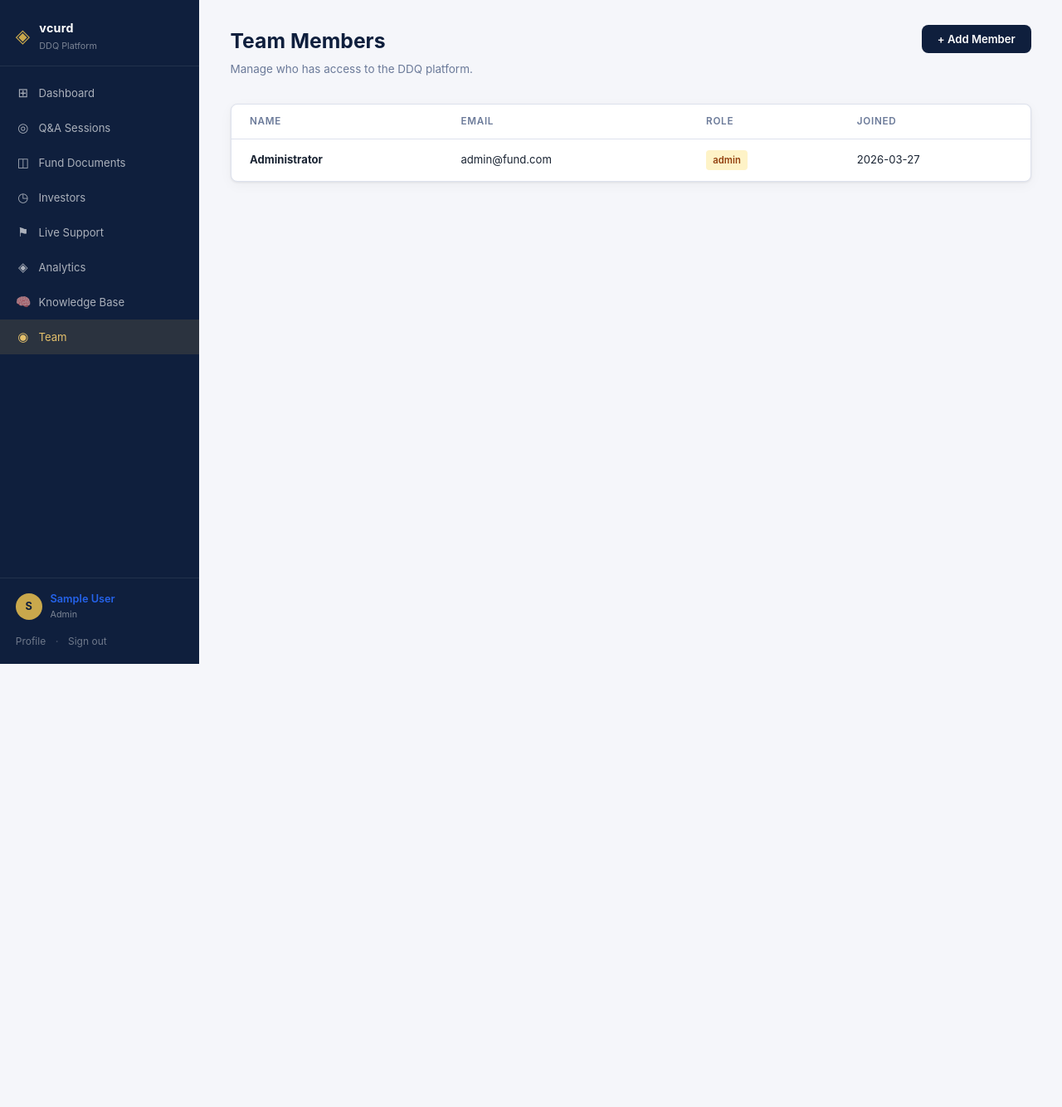
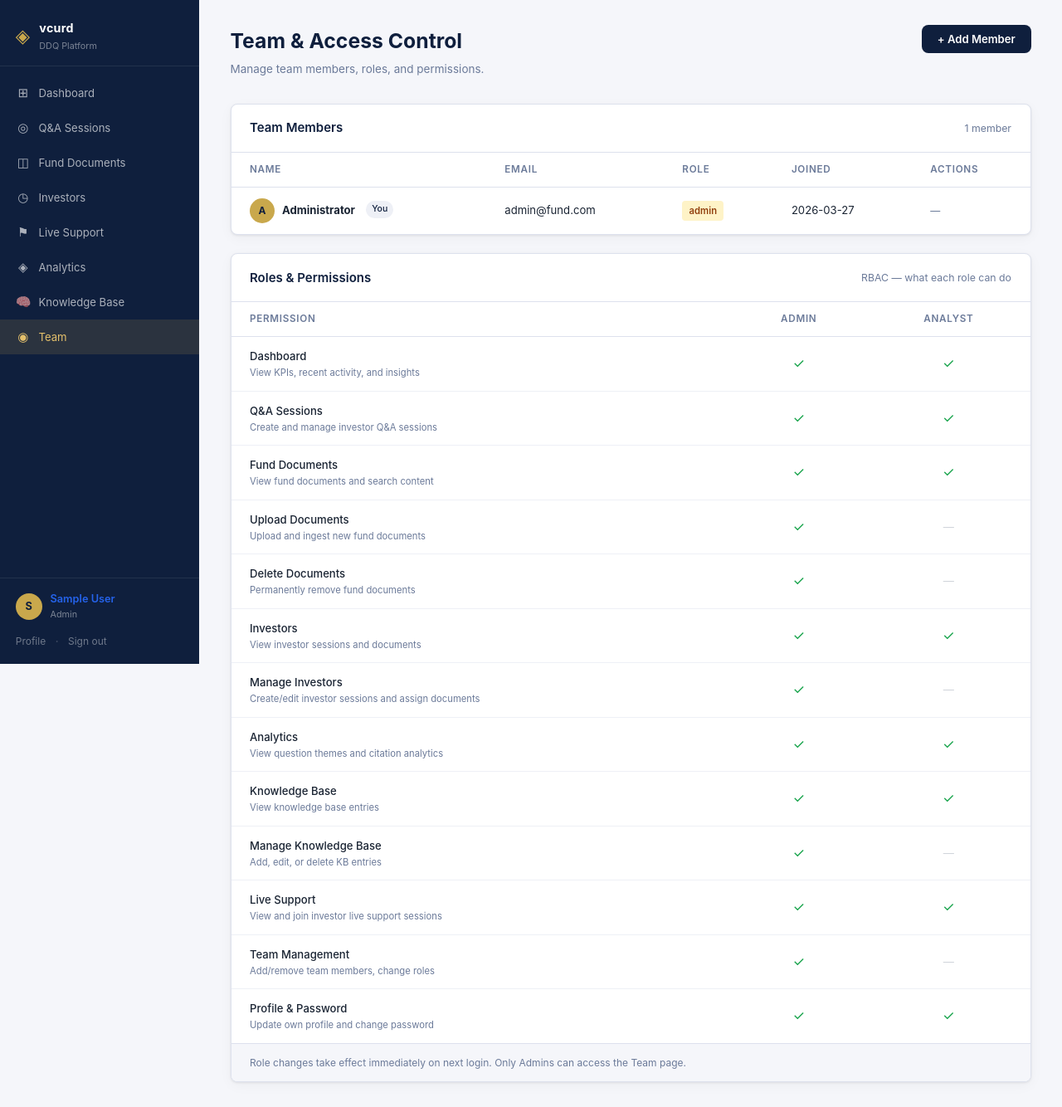
Before and after one commit to gyanjavascript-oss/rag, a Flask app: page /team in a window 1280 px wide. Shown: the whole page at 83% size. Before the commit the page ends 800 px from the top, so only its background shows below. Run offline with Flask 3, Linux system fonts and the light colour scheme; the visitor is signed in with stand-in values (Sample User, id 1); data comes from the database, SQL or seed files in the repository; data that the repository does not hold is empty.

Commit message:
Add RBAC roles & permissions section to team page
- Permissions matrix table showing what Admin vs Analyst can do
- Change role button per user with modal (Admin only)
- Remove user button with confirmation
- Filter investor users from team list
- database.py: update_user_role, delete_user helpers

Co-Authored-By: Claude Sonnet 4.6 <noreply@anthropic.com>

```diff
--- a/app.py
+++ b/app.py
@@ -516,12 +516,13 @@ def team():
         flash("Admin access required.", "error")
         return redirect(url_for("dashboard"))
     conn = db.get_db()
-    users = conn.execute("SELECT id, email, name, role, created_at FROM users ORDER BY created_at").fetchall()
+    users = conn.execute("SELECT id, email, name, role, created_at FROM users WHERE role != 'investor' ORDER BY created_at").fetchall()
     conn.close()
     return render_template(
         "team.html",
         user=_current_user(),
         users=[dict(u) for u in users],
+        current_user_id=session["user_id"],
         fund_name=os.getenv("FUND_NAME", "DDQ Platform"),
     )
 
@@ -543,6 +544,36 @@ def add_team_member():
         flash(f"User {name} added.", "success")
     except Exception as e:
         flash(f"Error: {e}", "error")
+    return redirect(url_for("team"))
+
+
+@app.route("/team/user/<int:user_id>/role", methods=["POST"])
+@login_required
+def change_user_role(user_id):
+    if _current_user()["role"] != "admin":
+        return jsonify({"error": "Unauthorized"}), 403
+    if user_id == session["user_id"]:
+        flash("You cannot change your own role.", "error")
+        return redirect(url_for("team"))
+    role = request.form.get("role", "analyst")
+    if role not in ("admin", "analyst"):
+        flash("Invalid role.", "error")
+        return redirect(url_for("team"))
+    db.update_user_role(user_id, role)
+    flash("Role updated.", "success")
+    return redirect(url_for("team"))
+
+
+@app.route("/team/user/<int:user_id>/delete", methods=["POST"])
+@login_required
+def delete_team_member(user_id):
+    if _current_user()["role"] != "admin":
+        return jsonify({"error": "Unauthorized"}), 403
+    if user_id == session["user_id"]:
+        flash("You cannot delete your own account.", "error")
+        return redirect(url_for("team"))
+    db.delete_user(user_id)
+    flash("User removed.", "success")
     return redirect(url_for("team"))
 
 
--- a/database.py
+++ b/database.py
@@ -689,6 +689,20 @@ def create_investor_user(email: str, name: str, password: str, investor_session_
     return uid
 
 
+def update_user_role(user_id: int, role: str):
+    conn = get_db()
+    conn.execute("UPDATE users SET role=? WHERE id=? AND role != 'investor'", (role, user_id))
+    conn.commit()
+    conn.close()
+
+
+def delete_user(user_id: int):
+    conn = get_db()
+    conn.execute("DELETE FROM users WHERE id=? AND role != 'investor'", (user_id,))
+    conn.commit()
+    conn.close()
+
+
 def get_investor_user_by_id(user_id: int) -> dict:
     conn = get_db()
     row = conn.execute(
--- a/templates/team.html
+++ b/templates/team.html
@@ -4,33 +4,119 @@
 {% block content %}
 <div class="page-header">
   <div>
-    <h1 class="page-title">Team Members</h1>
-    <p class="page-sub">Manage who has access to the DDQ platform.</p>
+    <h1 class="page-title">Team & Access Control</h1>
+    <p class="page-sub">Manage team members, roles, and permissions.</p>
   </div>
   <button class="btn-primary" onclick="document.getElementById('addUserModal').style.display='flex'">
     + Add Member
   </button>
 </div>
 
-<div class="card">
+<!-- ── Team Members ── -->
+<div class="card" style="margin-bottom:1.5rem;">
+  <div class="card-header">
+    <div class="card-title">Team Members</div>
+    <span class="muted" style="font-size:.82rem;">{{ users|length }} member{{ 's' if users|length != 1 }}</span>
+  </div>
   <table class="data-table">
     <thead>
-      <tr><th>Name</th><th>Email</th><th>Role</th><th>Joined</th></tr>
+      <tr>
+        <th>Name</th>
+        <th>Email</th>
+        <th>Role</th>
+        <th>Joined</th>
+        <th>Actions</th>
+      </tr>
     </thead>
     <tbody>
       {% for u in users %}
       <tr>
-        <td><strong>{{ u.name }}</strong></td>
+        <td>
+          <div style="display:flex;align-items:center;gap:.6rem;">
+            <div class="user-avatar" style="width:30px;height:30px;font-size:.8rem;flex-shrink:0;">{{ u.name[0] }}</div>
+            <strong>{{ u.name }}</strong>
+            {% if u.id == current_user_id %}<span class="tag tag-sm" style="margin-left:.3rem;">You</span>{% endif %}
+          </div>
+        </td>
         <td>{{ u.email }}</td>
         <td><span class="role-badge role-{{ u.role }}">{{ u.role }}</span></td>
         <td>{{ u.created_at[:10] }}</td>
+        <td>
+          {% if u.id != current_user_id %}
+          <div style="display:flex;gap:.5rem;align-items:center;">
+            <button class="btn-outline btn-sm"
+              onclick="openRoleModal({{ u.id }}, '{{ u.name }}', '{{ u.role }}')">
+              Change Role
+            </button>
+            <form method="POST" action="{{ url_for('delete_team_member', user_id=u.id) }}"
+              onsubmit="return confirm('Remove {{ u.name }} from the team?')">
+              <button type="submit" class="btn-danger-sm">Remove</button>
+            </form>
+          </div>
+          {% else %}
+          <span class="muted" style="font-size:.8rem;">—</span>
+          {% endif %}
+        </td>
       </tr>
       {% endfor %}
     </tbody>
   </table>
 </div>
 
-<!-- Add User Modal -->
+<!-- ── Roles & Permissions ── -->
+<div class="card">
+  <div class="card-header">
+    <div class="card-title">Roles & Permissions</div>
+    <span class="muted" style="font-size:.82rem;">RBAC — what each role can do</span>
+  </div>
+  <div style="overflow-x:auto;">
+    <table class="data-table">
+      <thead>
+        <tr>
+          <th style="min-width:220px;">Permission</th>
+          <th style="text-align:center;">Admin</th>
+          <th style="text-align:center;">Analyst</th>
+        </tr>
+      </thead>
+      <tbody>
+        {% set perms = [
+          ('Dashboard', 'View KPIs, recent activity, and insights', True, True),
+          ('Q&A Sessions', 'Create and manage investor Q&A sessions', True, True),
+          ('Fund Documents', 'View fund documents and search content', True, True),
+          ('Upload Documents', 'Upload and ingest new fund documents', True, False),
+          ('Delete Documents', 'Permanently remove fund documents', True, False),
+          ('Investors', 'View investor sessions and documents', True, True),
+          ('Manage Investors', 'Create/edit investor sessions and assign documents', True, False),
+          ('Analytics', 'View question themes and citation analytics', True, True),
+          ('Knowledge Base', 'View knowledge base entries', True, True),
+          ('Manage Knowledge Base', 'Add, edit, or delete KB entries', True, False),
+          ('Live Support', 'View and join investor live support sessions', True, True),
+          ('Team Management', 'Add/remove team members, change roles', True, False),
+          ('Profile & Password', 'Update own profile and change password', True, True),
+        ] %}
+        {% for label, desc, admin, analyst in perms %}
+        <tr>
+          <td>
+            <div style="font-weight:500;font-size:.875rem;">{{ label }}</div>
+            <div style="font-size:.75rem;color:var(--muted);">{{ desc }}</div>
+          </td>
+          <td style="text-align:center;">
+            {% if admin %}<span style="color:#16a34a;font-size:1.1rem;">✓</span>{% else %}<span style="color:#d1d5db;">—</span>{% endif %}
+          </td>
+          <td style="text-align:center;">
+            {% if analyst %}<span style="color:#16a34a;font-size:1.1rem;">✓</span>{% else %}<span style="color:#d1d5db;">—</span>{% endif %}
+          </td>
+        </tr>
+        {% endfor %}
+      </tbody>
+    </table>
+  </div>
+  <div style="padding:.85rem 1.5rem;background:var(--bg);border-top:1px solid var(--border);font-size:.8rem;color:var(--muted);">
+    Role changes take effect immediately on next login. Only Admins can access the Team page.
+  </div>
+</div>
+
+<!-- ── Add User Modal ── -->
 <div id="addUserModal" class="modal-overlay" style="display:none;">
   <div class="modal">
     <div class="modal-header">
@@ -53,8 +139,8 @@
       <div class="field-group">
         <label>Role</label>
         <select name="role">
-          <option value="analyst">Analyst</option>
-          <option value="admin">Admin</option>
+          <option value="analyst">Analyst — can view and use all features, no admin actions</option>
+          <option value="admin">Admin — full access including team and document management</option>
         </select>
       </div>
       <div class="modal-footer">
@@ -64,4 +150,39 @@
     </form>
   </div>
 </div>
+
+<!-- ── Change Role Modal ── -->
+<div id="roleModal" class="modal-overlay" style="display:none;">
+  <div class="modal">
+    <div class="modal-header">
+      <h3>Change Role</h3>
+      <button class="modal-close" onclick="document.getElementById('roleModal').style.display='none'">✕</button>
+    </div>
+    <form id="roleForm" method="POST">
+      <p style="margin-bottom:1rem;font-size:.9rem;">Change role for <strong id="roleUserName"></strong>:</p>
+      <div class="field-group">
+        <label>New Role</label>
+        <select name="role" id="roleSelect">
+          <option value="analyst">Analyst</option>
+          <option value="admin">Admin</option>
+        </select>
+      </div>
+      <div class="modal-footer">
+        <button type="button" class="btn-outline" onclick="document.getElementById('roleModal').style.display='none'">Cancel</button>
+        <button type="submit" class="btn-primary">Save Role</button>
+      </div>
+    </form>
+  </div>
+</div>
 {% endblock %}
+
+{% block scripts %}
+<script>
+function openRoleModal(userId, userName, currentRole) {
+  document.getElementById('roleUserName').textContent = userName;
+  document.getElementById('roleSelect').value = currentRole;
+  document.getElementById('roleForm').action = `/team/user/${userId}/role`;
+  document.getElementById('roleModal').style.display = 'flex';
+}
+</script>
+{% endblock %}
```
